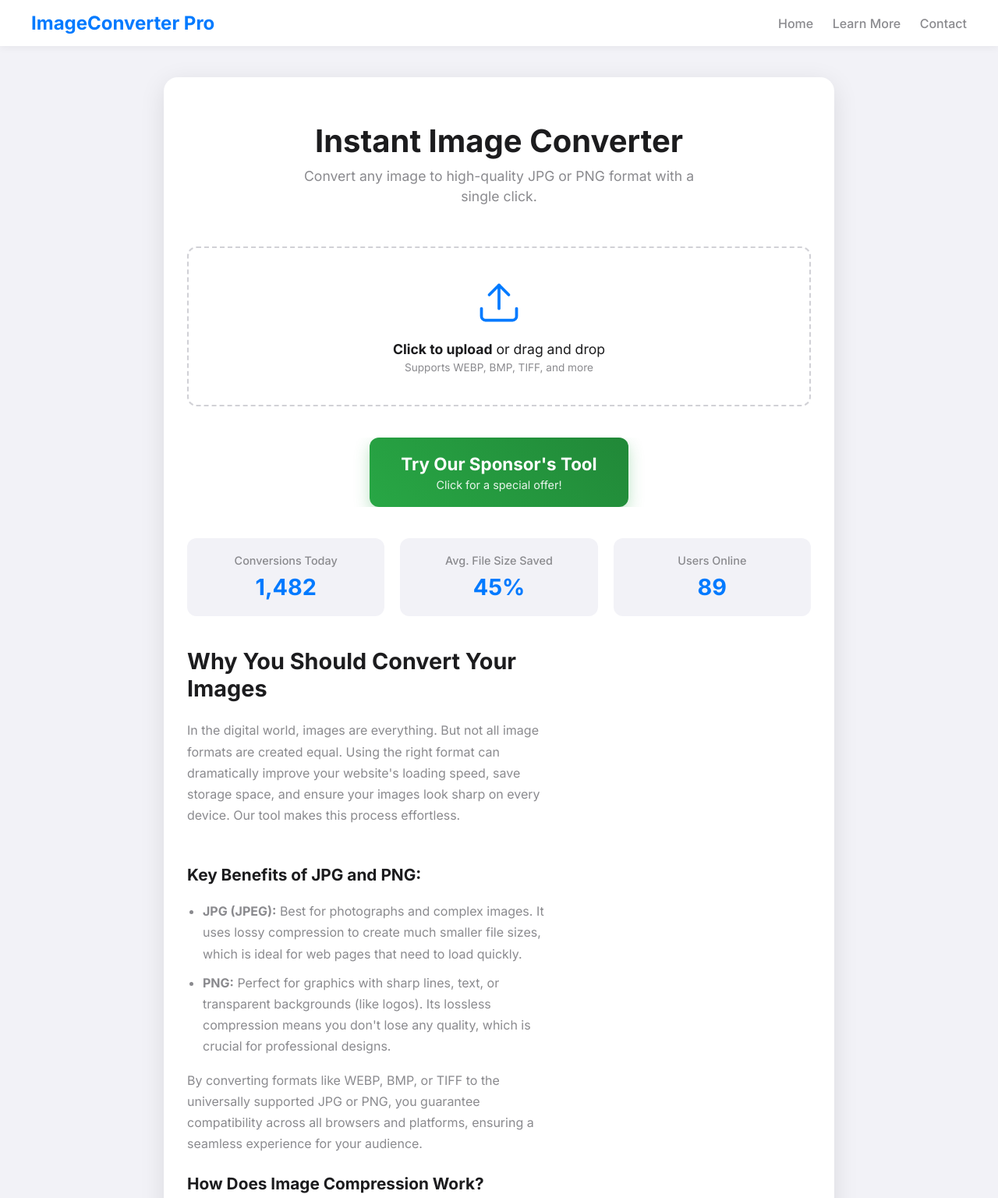
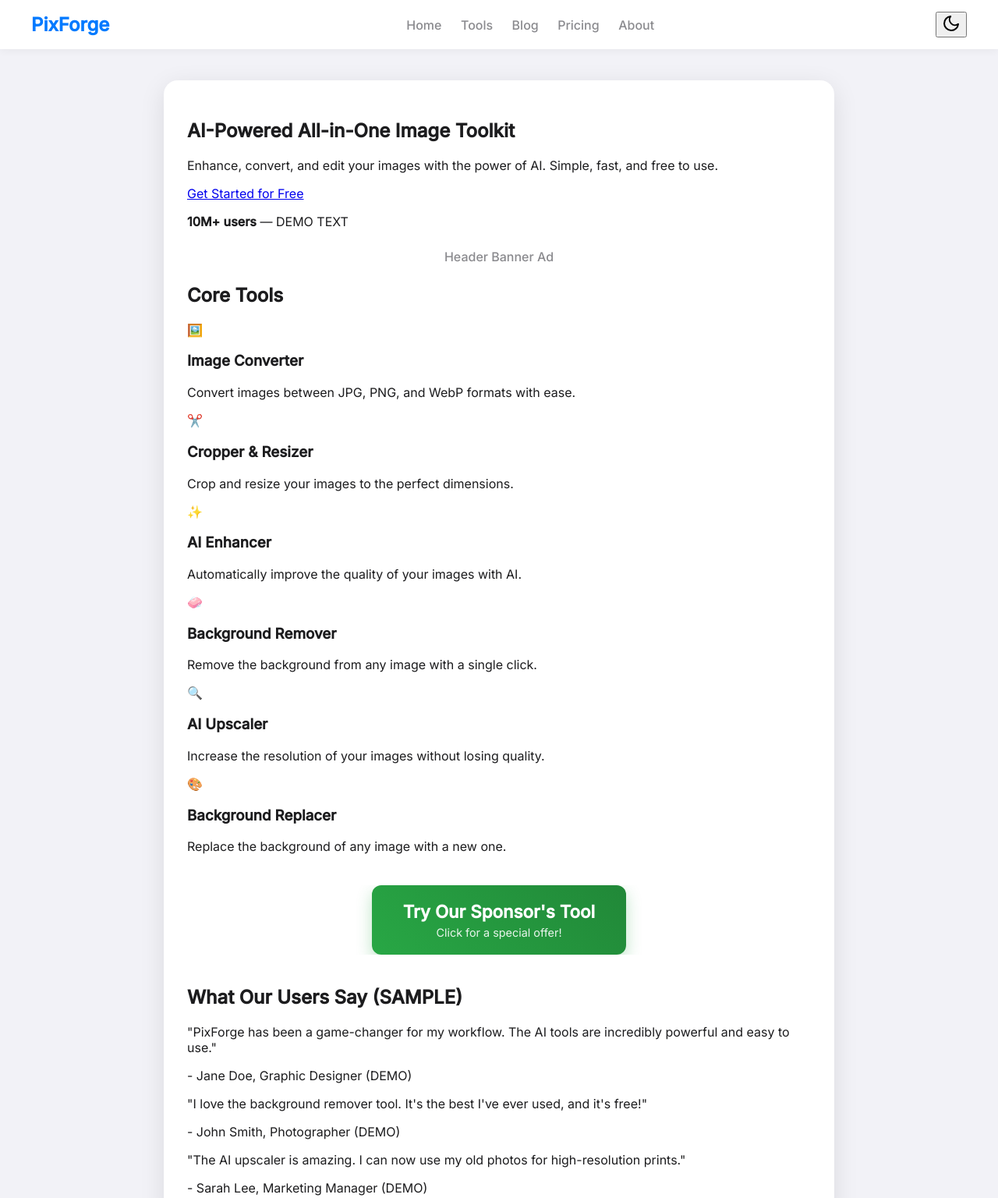
Before and after one commit to rkmatrial26-lang/image-converter, a plain HTML site: page index.html in a window 1280 px wide. Shown: the top 1536 px of the page at 78% size. Drawn offline with Linux system fonts and the light colour scheme.

Commit message:
index.html

```diff
--- a/index.html
+++ b/index.html
@@ -3,150 +3,121 @@
 <head>
     <meta charset="UTF-8">
     <meta name="viewport" content="width=device-width, initial-scale=1.0">
-    <title>Image Converter | Convert to JPG & PNG</title>
+    <title>PixForge | AI-Powered Image Toolkit</title>
     <link rel="stylesheet" href="style.css">
     <link rel="preconnect" href="https://fonts.googleapis.com">
     <link rel="preconnect" href="https://fonts.gstatic.com" crossorigin>
-    <link href="https://fonts.googleapis.com/css2?family=Inter:wght@400;500;600;700&display=swap" rel="stylesheet">
+    <link href="https://fonts.googleapis.com/css2?family=Poppins:wght@600;700&family=Inter:wght@400;500&display=swap" rel="stylesheet">
 </head>
 <body>
 
     <header class="app-header-nav">
         <div class="nav-container">
-            <div class="logo">ImageConverter Pro</div>
+            <div class="logo">PixForge</div>
             <nav>
-                <a href="#" class="nav-link">Home</a>
-                <a href="#article-section" class="nav-link">Learn More</a>
-                <a href="#footer" class="nav-link">Contact</a>
+                <a href="index.html" class="nav-link">Home</a>
+                <a href="tools.html" class="nav-link">Tools</a>
+                <a href="blog.html" class="nav-link">Blog</a>
+                <a href="pricing.html" class="nav-link">Pricing</a>
+                <a href="about.html" class="nav-link">About</a>
             </nav>
+            <div class="header-actions">
+                <button id="theme-toggle" class="theme-toggle-btn">
+                    <svg id="theme-icon" xmlns="http://www.w3.org/2000/svg" width="24" height="24" viewBox="0 0 24 24" fill="none" stroke="currentColor" stroke-width="2" stroke-linecap="round" stroke-linejoin="round">
+                        <path d="M21 12.79A9 9 0 1 1 11.21 3 7 7 0 0 0 21 12.79z"></path>
+                    </svg>
+                </button>
+            </div>
         </div>
     </header>
 
     <div class="main-container">
         <div class="main-content">
-            <header class="app-header">
-                <h1>Instant Image Converter</h1>
-                <p>Convert any image to high-quality JPG or PNG format with a single click.</p>
-            </header>
+            <section class="hero-section">
+                <h1>AI-Powered All-in-One Image Toolkit</h1>
+                <p>Enhance, convert, and edit your images with the power of AI. Simple, fast, and free to use.</p>
+                <a href="tools.html" class="cta-button">Get Started for Free</a>
+                <div class="demo-metric">
+                    <p><strong>10M+ users</strong> — DEMO TEXT</p>
+                </div>
+            </section>
 
             <div class="ad-placeholder ad-top-banner">
-                <div class="ad-label">
-                    <script type="text/javascript">
-                        atOptions = {
-                            'key' : 'eff30c97e657ef437f8e0ab9937bbe86',
-                            'format' : 'iframe',
-                            'height' : 50,
-                            'width' : 320,
-                            'params' : {}
-                        };
-                    </script>
-                    <script type="text/javascript" src="//www.highperformanceformat.com/eff30c97e657ef437f8e0ab9937bbe86/invoke.js"></script>
-                </div>
+                <div class="ad-label">Header Banner Ad</div>
             </div>
 
-            <div class="converter-wrapper">
-                <div id="uploader" class="uploader-area">
-                    <div class="uploader-content">
-                        <svg class="upload-icon" xmlns="http://www.w3.org/2000/svg" width="60" height="60" viewBox="0 0 24 24" fill="none" stroke="currentColor" stroke-width="1.5" stroke-linecap="round" stroke-linejoin="round"><path d="M21 15v4a2 2 0 0 1-2 2H5a2 2 0 0 1-2-2v-4"></path><polyline points="17 8 12 3 7 8"></polyline><line x1="12" y1="3" x2="12" y2="15"></line></svg>
-                        <p class="upload-text"><strong>Click to upload</strong> or drag and drop</p>
-                        <p class="upload-hint">Supports WEBP, BMP, TIFF, and more</p>
+            <section class="features-section">
+                <h2>Core Tools</h2>
+                <div class="features-grid">
+                    <div class="feature-card">
+                        <div class="feature-icon">🖼️</div>
+                        <h3>Image Converter</h3>
+                        <p>Convert images between JPG, PNG, and WebP formats with ease.</p>
                     </div>
-                    <input type="file" id="fileInput" hidden accept="image/*">
-                </div>
-
-                <div id="previewArea" class="preview-area hidden">
-                    <div class="image-preview-wrapper">
-                        <img id="imagePreview" src="#" alt="Image Preview" />
-                        <button id="removeBtn" class="remove-button">&times;</button>
+                    <div class="feature-card">
+                        <div class="feature-icon">✂️</div>
+                        <h3>Cropper & Resizer</h3>
+                        <p>Crop and resize your images to the perfect dimensions.</p>
                     </div>
-
-                    <div class="controls-container">
-                        <p class="controls-label">Convert to:</p>
-                        <div class="format-selector">
-                            <button class="format-btn active" data-format="jpeg">JPG</button>
-                            <button class="format-btn" data-format="png">PNG</button>
-                        </div>
-                        <button id="downloadBtn" class="download-btn">Convert & Download</button>
+                    <div class="feature-card">
+                        <div class="feature-icon">✨</div>
+                        <h3>AI Enhancer</h3>
+                        <p>Automatically improve the quality of your images with AI.</p>
+                    </div>
+                    <div class="feature-card">
+                        <div class="feature-icon">🧼</div>
+                        <h3>Background Remover</h3>
+                        <p>Remove the background from any image with a single click.</p>
+                    </div>
+                    <div class="feature-card">
+                        <div class="feature-icon">🔍</div>
+                        <h3>AI Upscaler</h3>
+                        <p>Increase the resolution of your images without losing quality.</p>
+                    </div>
+                     <div class="feature-card">
+                        <div class="feature-icon">🎨</div>
+                        <h3>Background Replacer</h3>
+                        <p>Replace the background of any image with a new one.</p>
                     </div>
                 </div>
+            </section>
 
-                <div id="processingOverlay" class="processing-overlay hidden">
-                    <div class="spinner"></div>
-                    <p>Converting...</p>
-                </div>
-            </div>
-
-            <div class="ad-placeholder ad-smartlink-banner">
-                 <a href="https://www.revenuecpmgate.com/fcr44zjbxx?key=7c75a467eacaf805dcde7cb877f03180" target="_blank" class="smartlink-ad-btn">
+             <div class="ad-placeholder ad-smartlink-banner">
+                 <a href="#" target="_blank" class="smartlink-ad-btn">
                     <span>Try Our Sponsor's Tool</span>
                     <small>Click for a special offer!</small>
                 </a>
             </div>
 
-            <section class="dashboard-section">
-                <div class="stat-card">
-                    <h4>Conversions Today</h4>
-                    <p>1,482</p>
-                </div>
-                <div class="stat-card">
-                    <h4>Avg. File Size Saved</h4>
-                    <p>45%</p>
-                </div>
-                <div class="stat-card">
-                    <h4>Users Online</h4>
-                    <p>89</p>
+            <section class="testimonials-section">
+                <h2>What Our Users Say (SAMPLE)</h2>
+                <div class="testimonials-grid">
+                    <div class="testimonial-card">
+                        <p>"PixForge has been a game-changer for my workflow. The AI tools are incredibly powerful and easy to use."</p>
+                        <div class="testimonial-author">- Jane Doe, Graphic Designer (DEMO)</div>
+                    </div>
+                    <div class="testimonial-card">
+                        <p>"I love the background remover tool. It's the best I've ever used, and it's free!"</p>
+                        <div class="testimonial-author">- John Smith, Photographer (DEMO)</div>
+                    </div>
+                    <div class="testimonial-card">
+                        <p>"The AI upscaler is amazing. I can now use my old photos for high-resolution prints."</p>
+                        <div class="testimonial-author">- Sarah Lee, Marketing Manager (DEMO)</div>
+                    </div>
                 </div>
             </section>
-
-            <div class="content-layout">
-                <section id="article-section" class="article-section">
-                    <h2>Why You Should Convert Your Images</h2>
-                    <p>In the digital world, images are everything. But not all image formats are created equal. Using the right format can dramatically improve your website's loading speed, save storage space, and ensure your images look sharp on every device. Our tool makes this process effortless.</p>
-
-                    <div class="ad-placeholder">
-                         <script type='text/javascript' src='//pl27641316.revenuecpmgate.com/ae/3d/ad/ae3dadcb7f4a3fa3cae68a0ee3de1003.js'></script>
-                    </div>
-                    <h3>Key Benefits of JPG and PNG:</h3>
-                    <ul>
-                        <li><strong>JPG (JPEG):</strong> Best for photographs and complex images. It uses lossy compression to create much smaller file sizes, which is ideal for web pages that need to load quickly.</li>
-                        <li><strong>PNG:</strong> Perfect for graphics with sharp lines, text, or transparent backgrounds (like logos). Its lossless compression means you don't lose any quality, which is crucial for professional designs.</li>
-                    </ul>
-                    <p>By converting formats like WEBP, BMP, or TIFF to the universally supported JPG or PNG, you guarantee compatibility across all browsers and platforms, ensuring a seamless experience for your audience.</p>
-
-                    <h3>How Does Image Compression Work?</h3>
-                    <p>Image compression is a process that reduces the size of an image file without significantly degrading its quality. There are two main types: lossy and lossless. Lossy compression (used by JPG) removes some data from the image, which is often unnoticeable to the human eye, to achieve a smaller file size. Lossless compression (used by PNG) finds patterns in the data to represent it more efficiently without discarding any information, preserving the original quality perfectly.</p>
-
-                    <h3>Choosing the Right Format for the Web</h3>
-                    <p>For most photos on your website, JPG is the best choice due to its excellent balance of quality and small file size. This leads to faster page load times and a better user experience. For logos, icons, illustrations, or any image where you need a transparent background, PNG is the ideal format. Our tool gives you the power to choose the perfect format for your needs.</p>
-                </section>
-
-                <aside class="ad-placeholder ad-sidebar">
-                    <div class="ad-label">
-                         <script type="text/javascript">
-                            atOptions = {
-                                'key' : 'eff30c97e657ef437f8e0ab9937bbe86',
-                                'format' : 'iframe',
-                                'height' : 250,
-                                'width' : 300,
-                                'params' : {}
-                            };
-                        </script>
-                        <script type="text/javascript" src="//www.highperformanceformat.com/eff30c97e657ef437f8e0ab9937bbe86/invoke.js"></script>
-                    </div>
-                </aside>
-            </div>
         </div>
     </div>
 
     <footer class="app-footer" id="footer">
         <div class="footer-container">
             <div class="footer-links">
-                <a href="#">About Us</a>
-                <a href="#">Privacy Policy</a>
-                <a href="#">Terms of Service</a>
-                <a href="#">Contact</a>
+                <a href="about.html">About Us</a>
+                <a href="legal.html">Privacy Policy</a>
+                <a href="legal.html">Terms of Service</a>
+                <a href="support.html">Contact</a>
             </div>
-            <p>&copy; 2025 ImageConverter Pro. All Rights Reserved.</p>
+            <p>&copy; 2025 PixForge. All Rights Reserved.</p>
         </div>
     </footer>
 
```
